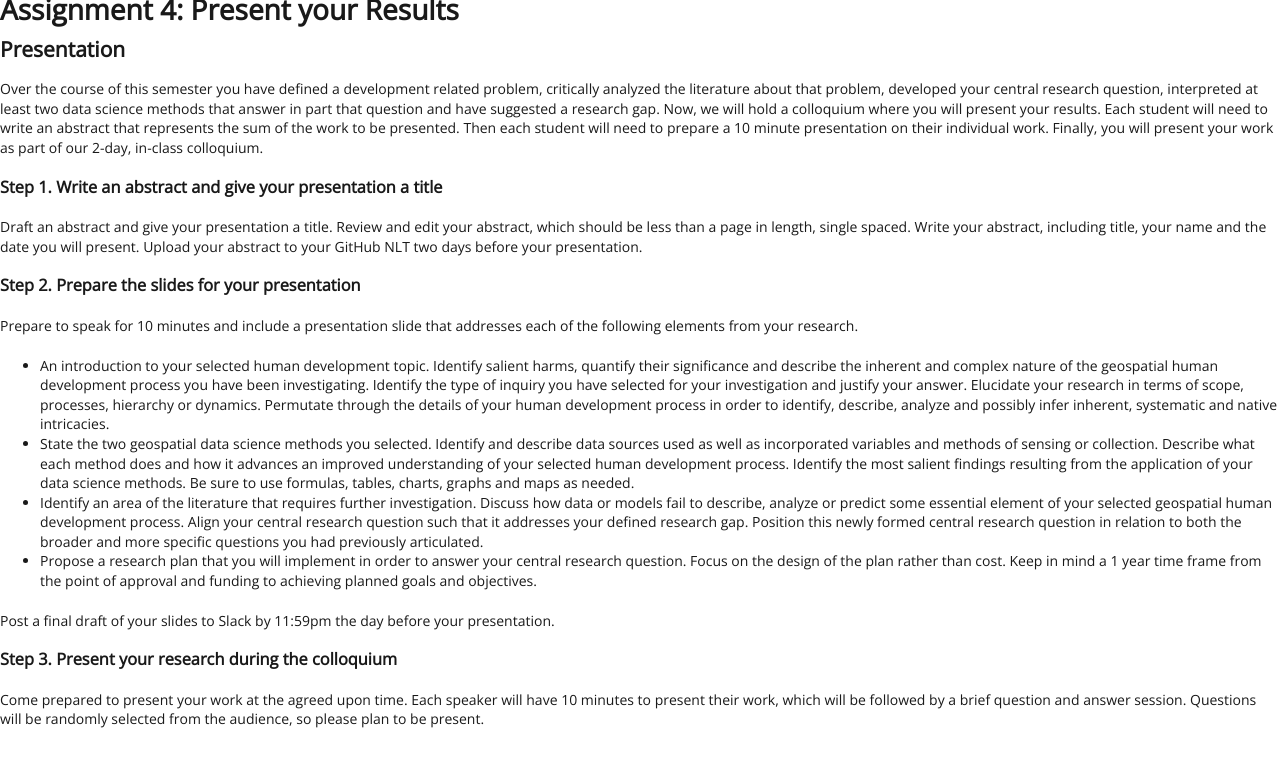
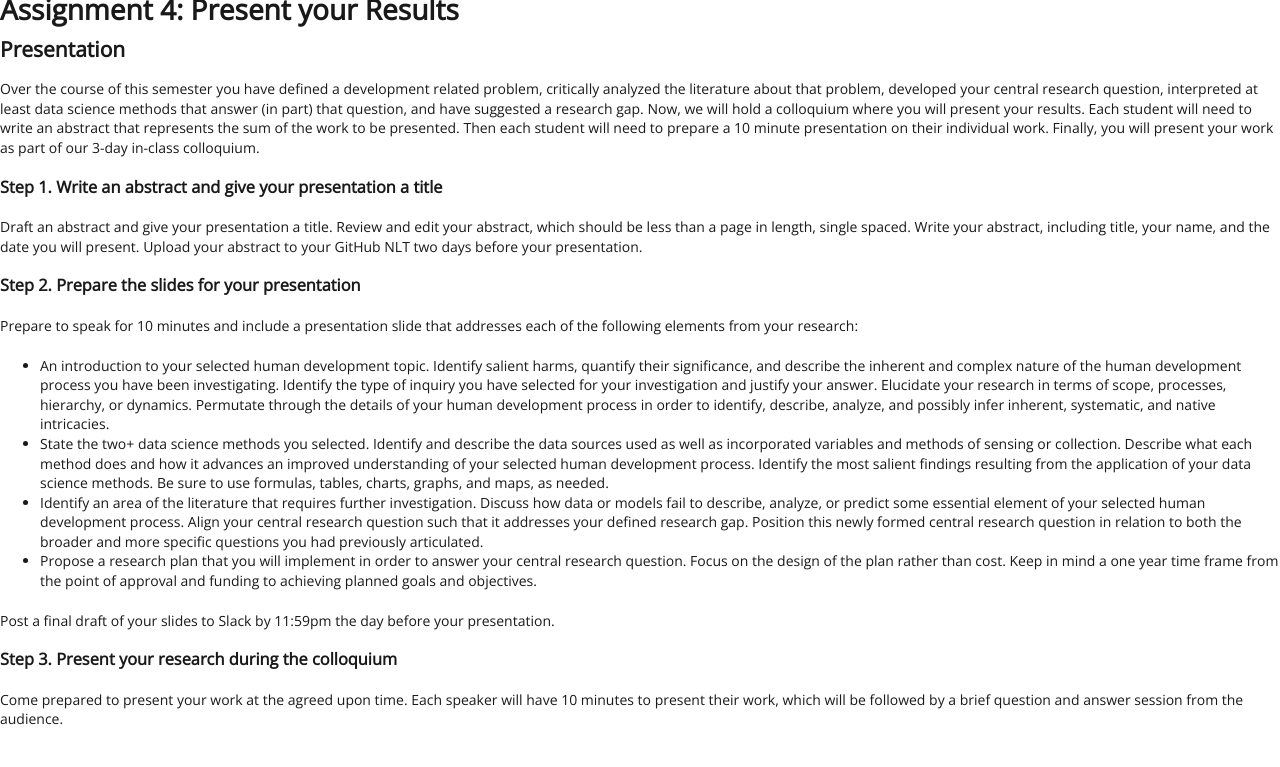
Before and after one commit to EMBrewer/dat150, a Jekyll site: the page built from _posts/2021-09-23-Assignment4.md, in a window 1280 px wide. Shown: the top 767 px of the page. Built offline with Jekyll 4.4.1, drawn with Linux system fonts in a browser that asks for light colours; our own code applies the rules of GitHub Pages for plain Markdown files.

Commit message:
Update 2021-09-23-Assignment4.md

```diff
--- a/_posts/2021-09-23-Assignment4.md
+++ b/_posts/2021-09-23-Assignment4.md
@@ -2,23 +2,23 @@
 
 ## Presentation
 
-Over the course of this semester you have defined a development related problem, critically analyzed the literature about that problem, developed your central research question, interpreted at least two data science methods that answer in part that question and have suggested a research gap. Now, we will hold a colloquium where you will present your results. Each student will need to write an abstract that represents the sum of the work to be presented. Then each student will need to prepare a 10 minute presentation on their individual work. Finally, you will present your work as part of our 2-day, in-class colloquium.
+Over the course of this semester you have defined a development related problem, critically analyzed the literature about that problem, developed your central research question, interpreted at least data science methods that answer (in part) that question, and have suggested a research gap. Now, we will hold a colloquium where you will present your results. Each student will need to write an abstract that represents the sum of the work to be presented. Then each student will need to prepare a 10 minute presentation on their individual work. Finally, you will present your work as part of our 3-day in-class colloquium.
 
 ### Step 1. Write an abstract and give your presentation a title
 
-Draft an abstract and give your presentation a title. Review and edit your abstract, which should be less than a page in length, single spaced. Write your abstract, including title, your name and the date you will present. Upload your abstract to your GitHub NLT two days before your presentation.
+Draft an abstract and give your presentation a title. Review and edit your abstract, which should be less than a page in length, single spaced. Write your abstract, including title, your name, and the date you will present. Upload your abstract to your GitHub NLT two days before your presentation.
 
 ### Step 2. Prepare the slides for your presentation
 
-Prepare to speak for 10 minutes and include a presentation slide that addresses each of the following elements from your research.
+Prepare to speak for 10 minutes and include a presentation slide that addresses each of the following elements from your research:
 
-* An introduction to your selected human development topic. Identify salient harms, quantify their significance and describe the inherent and complex nature of the geospatial human development process you have been investigating. Identify the type of inquiry you have selected for your investigation and justify your answer. Elucidate your research in terms of scope, processes, hierarchy or dynamics. Permutate through the details of your human development process in order to identify, describe, analyze and possibly infer inherent, systematic and native intricacies.
-* State the two geospatial data science methods you selected. Identify and describe data sources used as well as incorporated variables and methods of sensing or collection. Describe what each method does and how it advances an improved understanding of your selected human development process. Identify the most salient findings resulting from the application of your data science methods. Be sure to use formulas, tables, charts, graphs and maps as needed.
-* Identify an area of the literature that requires further investigation. Discuss how data or models fail to describe, analyze or predict some essential element of your selected geospatial human development process. Align your central research question such that it addresses your defined research gap. Position this newly formed central research question in relation to both the broader and more specific questions you had previously articulated.
-* Propose a research plan that you will implement in order to answer your central research question. Focus on the design of the plan rather than cost. Keep in mind a 1 year time frame from the point of approval and funding to achieving planned goals and objectives.
+* An introduction to your selected human development topic. Identify salient harms, quantify their significance, and describe the inherent and complex nature of the human development process you have been investigating. Identify the type of inquiry you have selected for your investigation and justify your answer. Elucidate your research in terms of scope, processes, hierarchy, or dynamics. Permutate through the details of your human development process in order to identify, describe, analyze, and possibly infer inherent, systematic, and native intricacies.
+* State the two+ data science methods you selected. Identify and describe the data sources used as well as incorporated variables and methods of sensing or collection. Describe what each method does and how it advances an improved understanding of your selected human development process. Identify the most salient findings resulting from the application of your data science methods. Be sure to use formulas, tables, charts, graphs, and maps, as needed.
+* Identify an area of the literature that requires further investigation. Discuss how data or models fail to describe, analyze, or predict some essential element of your selected human development process. Align your central research question such that it addresses your defined research gap. Position this newly formed central research question in relation to both the broader and more specific questions you had previously articulated.
+* Propose a research plan that you will implement in order to answer your central research question. Focus on the design of the plan rather than cost. Keep in mind a one year time frame from the point of approval and funding to achieving planned goals and objectives.
 
 Post a final draft of your slides to Slack by 11:59pm the day before your presentation.
 
 ### Step 3. Present your research during the colloquium
 
-Come prepared to present your work at the agreed upon time. Each speaker will have 10 minutes to present their work, which will be followed by a brief question and answer session. Questions will be randomly selected from the audience, so please plan to be present.
+Come prepared to present your work at the agreed upon time. Each speaker will have 10 minutes to present their work, which will be followed by a brief question and answer session from the audience.
```
